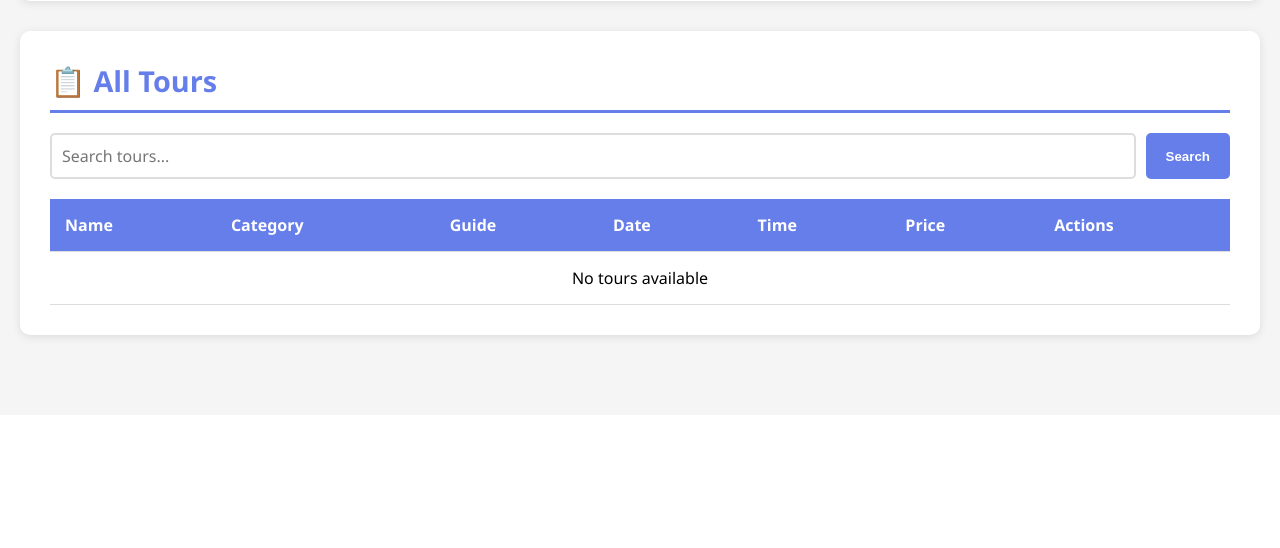
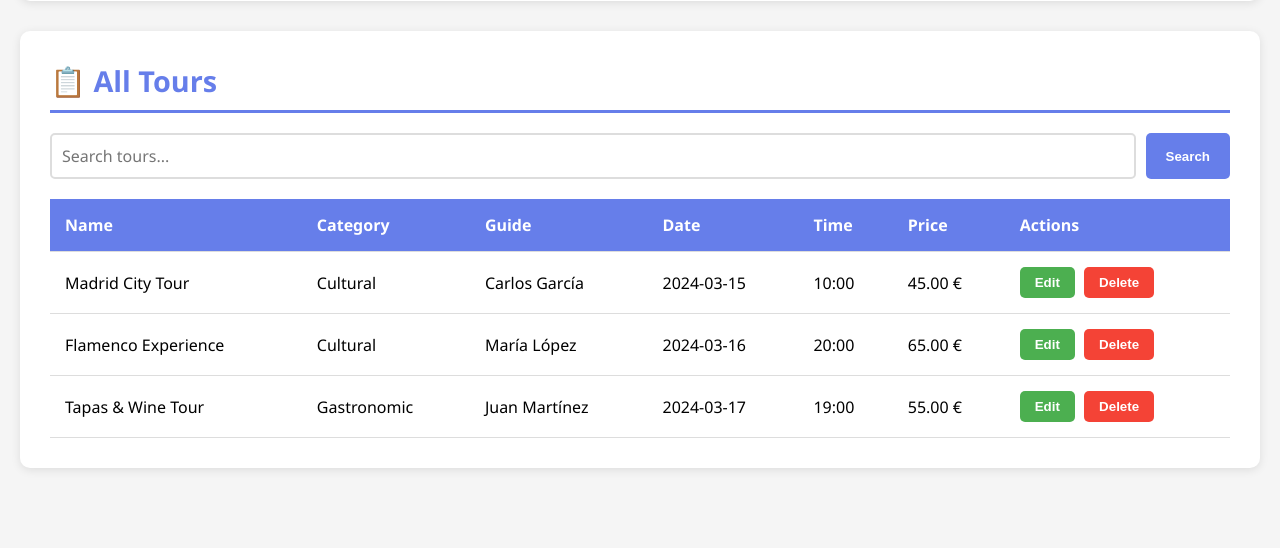
Before and after one commit to AlvaroMP01/guiriExperience, a Python web app: template templates/admin.html in a window 1280 px wide. Shown: the part 805-1353 px from the top of the page. Before the commit the page ends 1148 px from the top, so only its background shows below. Run offline with Jinja, Linux system fonts and the light colour scheme; the template is opened without the code that fills it, so the values that code supplies are empty.

Commit message:
Add sample data to admin panel for demo - all tabs now display properly

```diff
--- a/templates/admin.html
+++ b/templates/admin.html
@@ -376,6 +376,44 @@
                         </tr>
                     </thead>
                     <tbody>
+                        <!-- Sample Data for Demo -->
+                        <tr>
+                            <td>Madrid City Tour</td>
+                            <td>Cultural</td>
+                            <td>Carlos García</td>
+                            <td>2024-03-15</td>
+                            <td>10:00</td>
+                            <td>45.00 €</td>
+                            <td>
+                                <button class="btn btn-edit" onclick="editItem('tour', 1)">Edit</button>
+                                <button class="btn btn-delete" onclick="deleteItem('tour', 1)">Delete</button>
+                            </td>
+                        </tr>
+                        <tr>
+                            <td>Flamenco Experience</td>
+                            <td>Cultural</td>
+                            <td>María López</td>
+                            <td>2024-03-16</td>
+                            <td>20:00</td>
+                            <td>65.00 €</td>
+                            <td>
+                                <button class="btn btn-edit" onclick="editItem('tour', 2)">Edit</button>
+                                <button class="btn btn-delete" onclick="deleteItem('tour', 2)">Delete</button>
+                            </td>
+                        </tr>
+                        <tr>
+                            <td>Tapas & Wine Tour</td>
+                            <td>Gastronomic</td>
+                            <td>Juan Martínez</td>
+                            <td>2024-03-17</td>
+                            <td>19:00</td>
+                            <td>55.00 €</td>
+                            <td>
+                                <button class="btn btn-edit" onclick="editItem('tour', 3)">Edit</button>
+                                <button class="btn btn-delete" onclick="deleteItem('tour', 3)">Delete</button>
+                            </td>
+                        </tr>
+                        <!-- When connected to Flask, use this instead:
                         {% for tour in tours %}
                         <tr>
                             <td>{{ tour.name }}</td>
@@ -386,8 +424,7 @@
                             <td>{{ tour.price }} €</td>
                             <td>
                                 <button class="btn btn-edit" onclick="editItem('tour', {{ tour.id }})">Edit</button>
-                                <button class="btn btn-delete"
-                                    onclick="deleteItem('tour', {{ tour.id }})">Delete</button>
+                                <button class="btn btn-delete" onclick="deleteItem('tour', {{ tour.id }})">Delete</button>
                             </td>
                         </tr>
                         {% else %}
@@ -395,6 +432,7 @@
                             <td colspan="7" style="text-align: center;">No tours available</td>
                         </tr>
                         {% endfor %}
+                        -->
                     </tbody>
                 </table>
             </div>
@@ -447,6 +485,30 @@
                         </tr>
                     </thead>
                     <tbody>
+                        <!-- Sample Data for Demo -->
+                        <tr>
+                            <td>Mediterranean Paradise</td>
+                            <td>Ocean Dream</td>
+                            <td>2024-04-10</td>
+                            <td>7 days</td>
+                            <td>899.00 €</td>
+                            <td>
+                                <button class="btn btn-edit" onclick="editItem('cruise', 1)">Edit</button>
+                                <button class="btn btn-delete" onclick="deleteItem('cruise', 1)">Delete</button>
+                            </td>
+                        </tr>
+                        <tr>
+                            <td>Caribbean Adventure</td>
+                            <td>Sea Explorer</td>
+                            <td>2024-05-15</td>
+                            <td>10 days</td>
+                            <td>1299.00 €</td>
+                            <td>
+                                <button class="btn btn-edit" onclick="editItem('cruise', 2)">Edit</button>
+                                <button class="btn btn-delete" onclick="deleteItem('cruise', 2)">Delete</button>
+                            </td>
+                        </tr>
+                        <!-- Flask template (commented for demo):
                         {% for cruise in cruises %}
                         <tr>
                             <td>{{ cruise.destination }}</td>
@@ -456,8 +518,7 @@
                             <td>{{ cruise.price }} €</td>
                             <td>
                                 <button class="btn btn-edit" onclick="editItem('cruise', {{ cruise.id }})">Edit</button>
-                                <button class="btn btn-delete"
-                                    onclick="deleteItem('cruise', {{ cruise.id }})">Delete</button>
+                                <button class="btn btn-delete" onclick="deleteItem('cruise', {{ cruise.id }})">Delete</button>
                             </td>
                         </tr>
                         {% else %}
@@ -465,6 +526,7 @@
                             <td colspan="6" style="text-align: center;">No cruises available</td>
                         </tr>
                         {% endfor %}
+                        -->
                     </tbody>
                 </table>
             </div>
@@ -517,6 +579,30 @@
                         </tr>
                     </thead>
                     <tbody>
+                        <!-- Sample Data for Demo -->
+                        <tr>
+                            <td>Madrid</td>
+                            <td>Barcelona</td>
+                            <td>08:00</td>
+                            <td>14:30</td>
+                            <td>35.00 €</td>
+                            <td>
+                                <button class="btn btn-edit" onclick="editItem('bus', 1)">Edit</button>
+                                <button class="btn btn-delete" onclick="deleteItem('bus', 1)">Delete</button>
+                            </td>
+                        </tr>
+                        <tr>
+                            <td>Seville</td>
+                            <td>Granada</td>
+                            <td>10:30</td>
+                            <td>13:45</td>
+                            <td>22.00 €</td>
+                            <td>
+                                <button class="btn btn-edit" onclick="editItem('bus', 2)">Edit</button>
+                                <button class="btn btn-delete" onclick="deleteItem('bus', 2)">Delete</button>
+                            </td>
+                        </tr>
+                        <!-- Flask template (commented for demo):
                         {% for bus in buses %}
                         <tr>
                             <td>{{ bus.origin }}</td>
@@ -534,6 +620,7 @@
                             <td colspan="6" style="text-align: center;">No bus routes available</td>
                         </tr>
                         {% endfor %}
+                        -->
                     </tbody>
                 </table>
             </div>
@@ -586,6 +673,30 @@
                         </tr>
                     </thead>
                     <tbody>
+                        <!-- Sample Data for Demo -->
+                        <tr>
+                            <td>Madrid</td>
+                            <td>Valencia</td>
+                            <td>07:30</td>
+                            <td>09:25</td>
+                            <td>42.00 €</td>
+                            <td>
+                                <button class="btn btn-edit" onclick="editItem('train', 1)">Edit</button>
+                                <button class="btn btn-delete" onclick="deleteItem('train', 1)">Delete</button>
+                            </td>
+                        </tr>
+                        <tr>
+                            <td>Barcelona</td>
+                            <td>Zaragoza</td>
+                            <td>15:00</td>
+                            <td>16:30</td>
+                            <td>28.00 €</td>
+                            <td>
+                                <button class="btn btn-edit" onclick="editItem('train', 2)">Edit</button>
+                                <button class="btn btn-delete" onclick="deleteItem('train', 2)">Delete</button>
+                            </td>
+                        </tr>
+                        <!-- Flask template (commented for demo):
                         {% for train in trains %}
                         <tr>
                             <td>{{ train.origin }}</td>
@@ -595,8 +706,7 @@
                             <td>{{ train.price }} €</td>
                             <td>
                                 <button class="btn btn-edit" onclick="editItem('train', {{ train.id }})">Edit</button>
-                                <button class="btn btn-delete"
-                                    onclick="deleteItem('train', {{ train.id }})">Delete</button>
+                                <button class="btn btn-delete" onclick="deleteItem('train', {{ train.id }})">Delete</button>
                             </td>
                         </tr>
                         {% else %}
@@ -604,6 +714,7 @@
                             <td colspan="6" style="text-align: center;">No train routes available</td>
                         </tr>
                         {% endfor %}
+                        -->
                     </tbody>
                 </table>
             </div>
```
